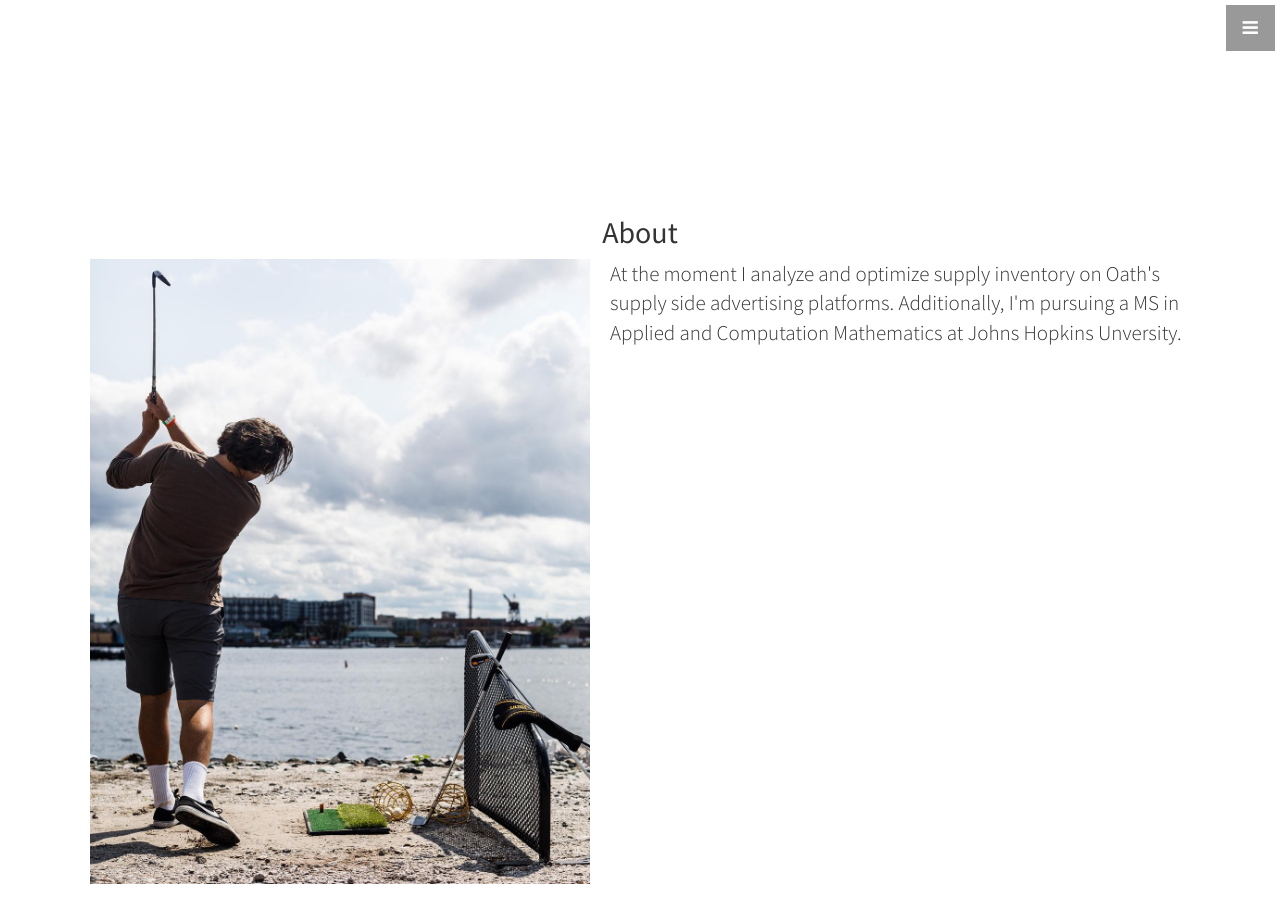
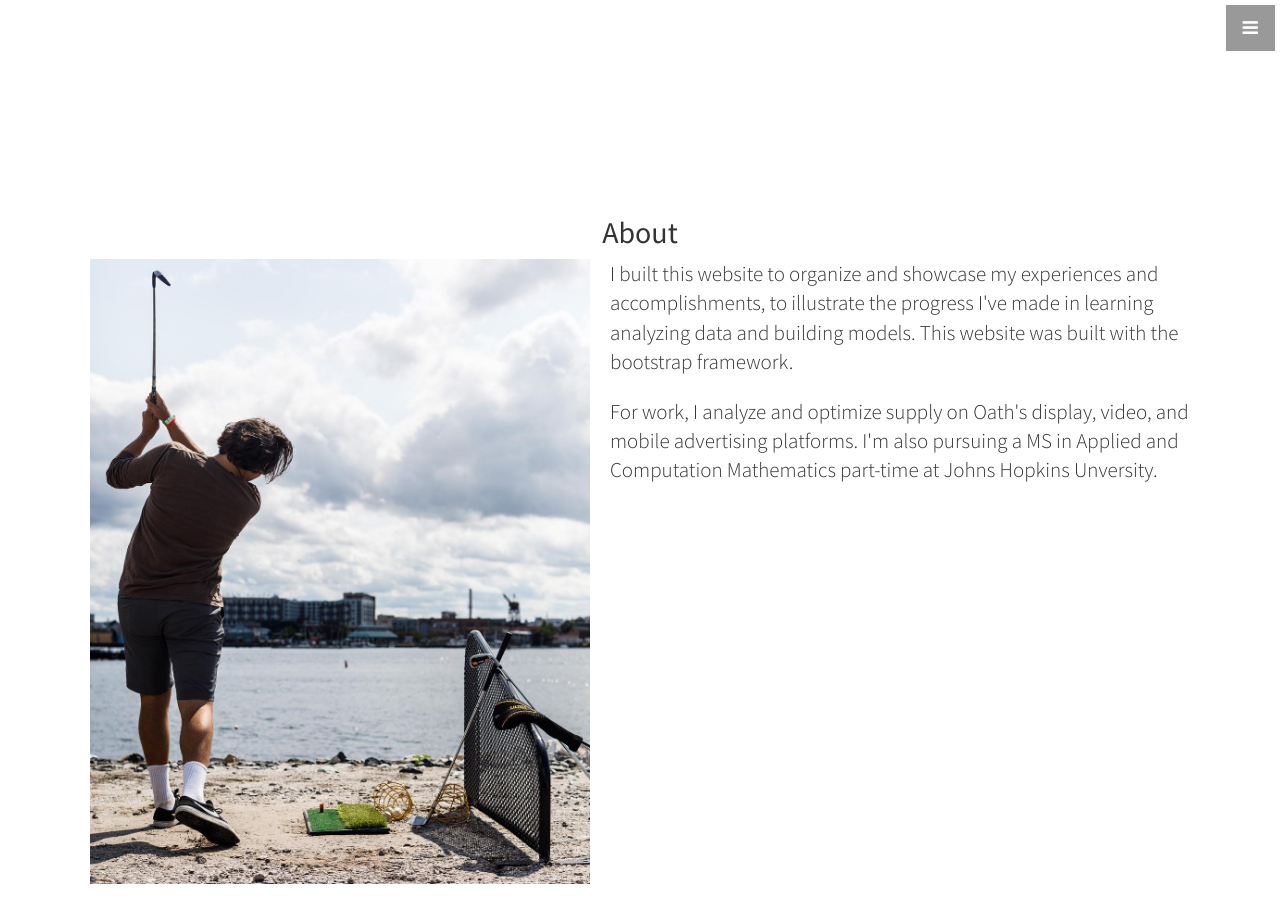
Before and after one commit to healyt22/healyt22.github.io, a Jekyll site: the page built from index.html, in a window 1280 px wide and 900 px high, scrolled down 954 px. Built offline with Jekyll 4.4.1, drawn with Linux system fonts in a browser that asks for light colours.

Commit message:
messin with stuff

```diff
--- a/_includes/about.html
+++ b/_includes/about.html
@@ -4,8 +4,8 @@
       <div class="col-lg-12 text-center">
         <h2>About</h2>
         <p style="float: left;"><img src="../img/golf.jpg" style="max-width: 500px" hspace="20"></p>
-        <p class="lead text-left">At the moment I analyze and optimize supply inventory on Oath's supply side advertising platforms.
-          Additionally, I'm pursuing a MS in Applied and Computation Mathematics at Johns Hopkins Unversity.</p>
+        <p class="lead text-left">I built this website to organize and showcase my experiences and accomplishments, to illustrate the progress I've made in learning analyzing data and building models. This website was built with the bootstrap framework.</p>
+        <p class="lead text-left">For work, I analyze and optimize supply on Oath's display, video, and mobile advertising platforms. I'm also pursuing a MS in Applied and Computation Mathematics part-time at Johns Hopkins Unversity.</p>
       </div>
     </div>
     <!-- /.row -->
```
